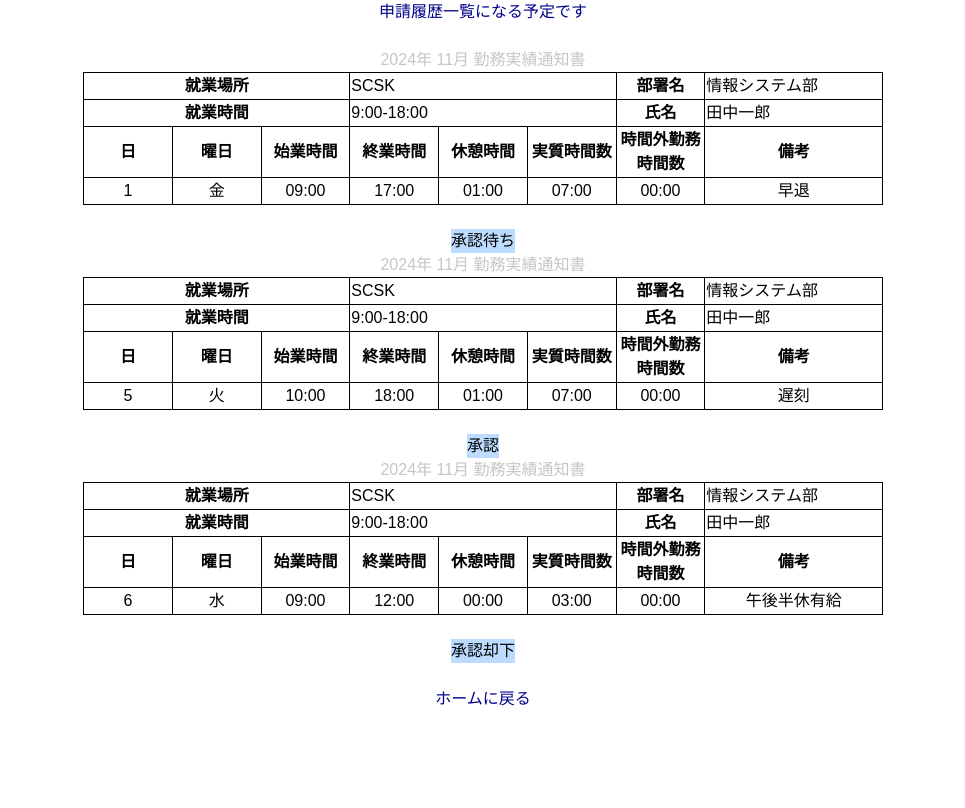
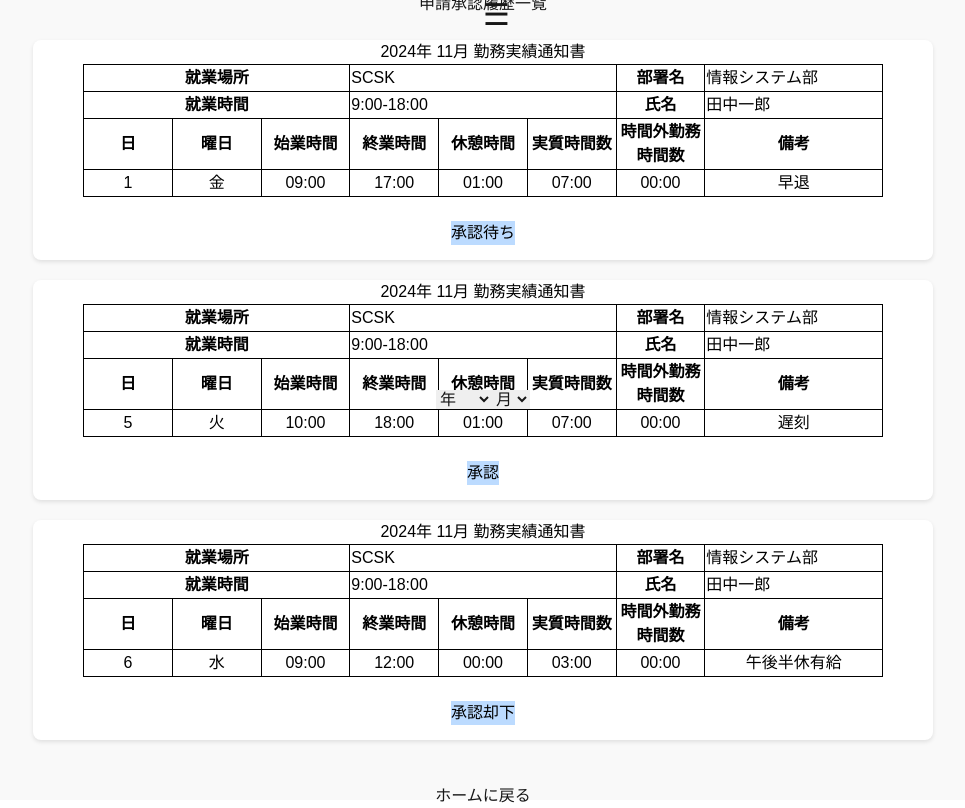
Before and after one commit to botamoti96/kintai_project, a Next.js app in the folder frontend/: page /requestList in a window 1280 px wide. Shown: the whole page, without its empty margins (157-1122 px from the left). Built offline with nearby package versions, Linux system fonts and the light colour scheme.

Commit message:
リクエストページレイアウト更新

```diff
--- a/frontend/src/app/request/page.module.css
+++ b/frontend/src/app/request/page.module.css
@@ -14,6 +14,47 @@
   position: absolute;
   top: 10;
   right: 10;
+}
+
+.menuBar {
+  position: absolute; /*絶対位置指定*/
+  top: 10; /*上から10px*/
+  left: 10; /* 左から10px*/
+}
+
+.menuIcon {
+  font-size: 30px; /*メニューアイコンのサイズ*/
+  cursor: pointer; /*ポインターカーソルにする*/
+}
+
+.dropdownMenu {
+  position: absolute as const; /* 絶対位置指定*/
+  top: 40px; /*アイコンの下に表示*/
+  left: 0;
+  background-color: #fff; /*背景色*/
+  border-radius: 8px; /*丸みを帯びた角*/
+  box-shadow: 0 4px 8px rgba(0, 0, 0, 0.1); /* シャドウ効果*/
+  width: 200px; /*メニューの幅*/
+  z-index: 1; /* メニューが前面に表示されるようにする*/
+}
+.menuItem {
+  padding: 10px; /*メニューアイテムの内側余白*/
+  border-bottom: 1px solid #ddd; /*メニューアイテムの下に境界線*/
+  cursor: pointer; /*ポインターカーソル*/
+  transition: background-color 0.3s; /* ホバー時のアニメーション*/
+}
+.menuItemHover {
+  background-color: #f0f0f0; /*ホバー時の背景色*/
+}
+
+/*一件の申請をのせるコンテナ*/
+.requestContainer {
+  width: 900px; /*1つの申請の幅*/
+  padding: 25px;
+  background-color: #fff;
+  border-radius: 8px;
+  box-shadow: 0 2px 4px rgba(0, 0, 0, 0.1);
+  text-align: center;
 }
 
 .header1 {
@@ -55,6 +96,7 @@
   );
   box-shadow: inset 2px 2px 3px rgba(255, 255, 255, 0.6),
     inset -2px -2px 3px rgba(0, 0, 0, 0.6);
+  margin: 15px;
 }
 
 .requestButton:hover {
--- a/frontend/src/app/requestList/page.module.css
+++ b/frontend/src/app/requestList/page.module.css
@@ -1,3 +1,76 @@
+/* 画面全体のレイアウトの調整用コンテナ */
+.container {
+  font-family: Arial, sans-serif; /* フォント設定 */
+  background-color: #f9f9f9; /* 背景色 */
+  height: 100vh; /* vhで指定することで、高さを画面全体に設定 */
+  display: flex; /* フレックスボックスでレイアウト */
+  flex-direction: column; /* 縦方向のレイアウトを指定 */
+  align-items: center; /* 横方向中央揃え */
+  justify-content: center; /* 縦方向中央揃え */
+}
+
+.menuBar {
+  position: absolute; /*絶対位置指定*/
+  top: 10; /*上から10px*/
+  left: 10; /* 左から10px*/
+}
+
+.menuIcon {
+  font-size: 30px; /*メニューアイコンのサイズ*/
+  cursor: pointer; /*ポインターカーソルにする*/
+}
+
+.dropdownMenu {
+  position: absolute as const; /* 絶対位置指定*/
+  top: 40px; /*アイコンの下に表示*/
+  left: 0;
+  background-color: #fff; /*背景色*/
+  border-radius: 8px; /*丸みを帯びた角*/
+  box-shadow: 0 4px 8px rgba(0, 0, 0, 0.1); /* シャドウ効果*/
+  width: 200px; /*メニューの幅*/
+  z-index: 1; /* メニューが前面に表示されるようにする*/
+}
+.menuItem {
+  padding: 10px; /*メニューアイテムの内側余白*/
+  border-bottom: 1px solid #ddd; /*メニューアイテムの下に境界線*/
+  cursor: pointer; /*ポインターカーソル*/
+  transition: background-color 0.3s; /* ホバー時のアニメーション*/
+}
+.menuItemHover {
+  background-color: #f0f0f0; /*ホバー時の背景色*/
+}
+
+/* 右上ボタンの配置用 */
+.header {
+  position: absolute;
+  top: 10;
+  right: 10;
+}
+
+.header1 {
+  position: absolute;
+  top: 50%;
+}
+.header2 {
+  position: absolute;
+  bottom: 10%;
+}
+
+.windowButtons {
+  display: flex; /*横並び指定*/
+  gap: 8; /*ボタンの感覚*/
+}
+
+.windowButton {
+  width: 15;
+  height: 15;
+  border-radius: 50%;
+}
+
+.caption {
+  color: black;
+}
+
 .table {
   background-color: black; /*背景色*/
   color: rgba(5, 1, 5, 0.229); /*文字の色*/
@@ -5,7 +78,6 @@
   border-collapse: collapse;
   width: 800px;
   table-layout: fixed;
-
   margin: auto;
 
   /*{{ color: "black",backgroundColor: "white", /*width: "50%",*/ /* border: "1px solid black", borderCollapse: "collapse" }}*/
@@ -20,6 +92,16 @@
   background-color: rgb(140, 192, 140);
   color: black;
   border-collapse: collapse;
+}
+
+/*一件の申請をのせるコンテナ*/
+.requestContainer {
+  width: 900px; /*1つの申請の幅*/
+  background-color: #fff;
+  border-radius: 8px;
+  box-shadow: 0 2px 4px rgba(0, 0, 0, 0.1);
+  margin-bottom: 20px;
+  text-align: center;
 }
 
 /*データのレイアウト*/
@@ -44,11 +126,11 @@
   border: 1px solid black;
 }
 
-.kh {
+.label {
   background-color: rgba(87, 165, 255, 0.4);
   color: black;
-
   text-align: center;
+  margin-bottom: 15px;
 }
 
 .underline {
--- a/frontend/src/app/requestList/page.tsx
+++ b/frontend/src/app/requestList/page.tsx
@@ -1,22 +1,154 @@
-import React from "react";
+"use client";
+
+import React, { ChangeEvent, useEffect, useRef, useState } from "react";
 import Link from "next/link";
 import styles from "./page.module.css";
 
 import { NextPage } from "next";
+import AttendanceRecordType from "../types/AttendanceRecordType";
+import CreateTableFunc from "../showAttendanceRecord/function/CreateTable";
 
+//ウィンドウの右上に配置するボタン
+const WindowButton = () => {
+  return (
+    <div className={styles.windowButtons}>
+      {/* ウィンドウボタン：黄色、緑、赤 */}
+      <div
+        className={styles.windowButton}
+        style={{ backgroundColor: "yellow" }}
+      ></div>
+      <div
+        className={styles.windowButton}
+        style={{ backgroundColor: "green" }}
+      ></div>
+      <div
+        className={styles.windowButton}
+        style={{ backgroundColor: "red" }}
+      ></div>
+    </div>
+  );
+};
+
+//ウィンドウの左上に配置するメニューバー
+const MenuBar = () => {
+  // プルダウンメニューの表示状態を管理
+  const [isMenuOpen, setIsMenuOpen] = useState<boolean>(false); // メニューが開いているかどうか
+  const menuRef = useRef<HTMLDivElement | null>(null); // メニューの参照を保持
+  return (
+    <div>
+      <div className={styles.menuBar}>
+        <div
+          className={styles.menuIcon}
+          onClick={() => setIsMenuOpen(!isMenuOpen)} // メニューアイコンをクリックした時に開閉
+        >
+          &#9776;
+        </div>
+
+        {/* プルダウンメニュー */}
+        {isMenuOpen && (
+          <div ref={menuRef} className={styles.dropdownMenu}>
+            <Link href="../time_card">
+              <div className={styles.menuItem}>出退勤打刻</div>
+            </Link>
+            <Link href="../showAttendanceRecord">
+              <div className={styles.menuItem}>出勤簿履歴表示</div>
+            </Link>
+            <Link href="../request">
+              <div className={styles.menuItem}>新規申請書の作成</div>
+            </Link>
+          </div>
+        )}
+      </div>
+    </div>
+  );
+};
+
+//タイトル
 const Header = () => {
-  return <h1 className="underline">申請履歴一覧になる予定です</h1>;
+  return <h1 className="underline">申請承認履歴一覧</h1>;
 };
 
 const Homeback = () => {
   return <Link href="/">ホームに戻る</Link>;
 };
+
+const HandleSelectedYearMonth = () => {
+  const [selectedYear, setSelectedYear] = useState("2024");
+  const [selectedMonth, setSelectedMonth] = useState("11");
+
+  const [data, setData] = useState<AttendanceRecordType[]>(
+    CreateTableFunc(new Date(0, 0, 0), "1")
+  );
+
+  useEffect(() => {
+    if (selectedYear != "xxxx" && selectedMonth != "xx") {
+      console.log(selectedYear + "/" + selectedMonth);
+      //月を指定するときは-1しないといけない
+      //1月を表現するなら、new Dateの引数には0と入れる
+      setData(
+        CreateTableFunc(
+          new Date(Number(selectedYear), Number(selectedMonth) - 1, 1),
+          "1"
+        )
+      );
+    }
+  }, [selectedYear, selectedMonth]);
+
+  const handleSelectedYear = (event: ChangeEvent<HTMLSelectElement>) => {
+    setSelectedYear(event.target.value);
+  };
+
+  const handleSelectedMonth = (event: ChangeEvent<HTMLSelectElement>) => {
+    setSelectedMonth(event.target.value);
+  };
+
+  return (
+    <>
+      <div id="div_selectmenu">
+        <select name="year" onChange={handleSelectedYear}>
+          <option value="" hidden>
+            年
+          </option>
+          <option value="2022">2022</option>
+          <option value="2023">2023</option>
+          <option value="2024">2024</option>
+        </select>
+        <select name="month" defaultValue="月" onChange={handleSelectedMonth}>
+          <option value="" hidden>
+            月
+          </option>
+          <option>1</option>
+          <option>2</option>
+          <option>3</option>
+          <option>4</option>
+          <option>5</option>
+          <option>6</option>
+          <option>7</option>
+          <option>8</option>
+          <option>9</option>
+          <option>10</option>
+          <option>11</option>
+          <option>12</option>
+        </select>
+      </div>
+    </>
+  );
+};
+
 const requestPage = () => {
   return (
-    <div className={styles.all}>
+    <div className={styles.container}>
+      <MenuBar />
       <Header />
+      <div className={styles.header}>
+        <WindowButton />
+        <HandleSelectedYearMonth />
+      </div>
+
       <br></br>
+
       <RequestTable />
+
       <br></br>
       <Homeback />
     </div>
@@ -75,9 +207,9 @@ const RequestTable = () => {
   return (
     <>
       {date.map((item, index) => (
-        <div key={item.requestId}>
+        <div key={item.requestId} className={styles.requestContainer}>
           <table className={styles.table}>
-            <caption className="black">
+            <caption className={styles.caption}>
               {date[index].year}年 {date[index].month}月 勤務実績通知書
             </caption>
             <thead className={styles.abc}>
@@ -159,7 +291,7 @@ const RequestTable = () => {
           </table>
           <br></br>
           {/*承認されているかの判定↓*/}
-          <button className={styles.kh}>
+          <button className={styles.label}>
             {(() => {
               if (date[index].isApproved === 0) {
                 return <div>承認待ち</div>;
```
Also changed, not shown: frontend/src/app/request/page.tsx (+25 -20 lines).
